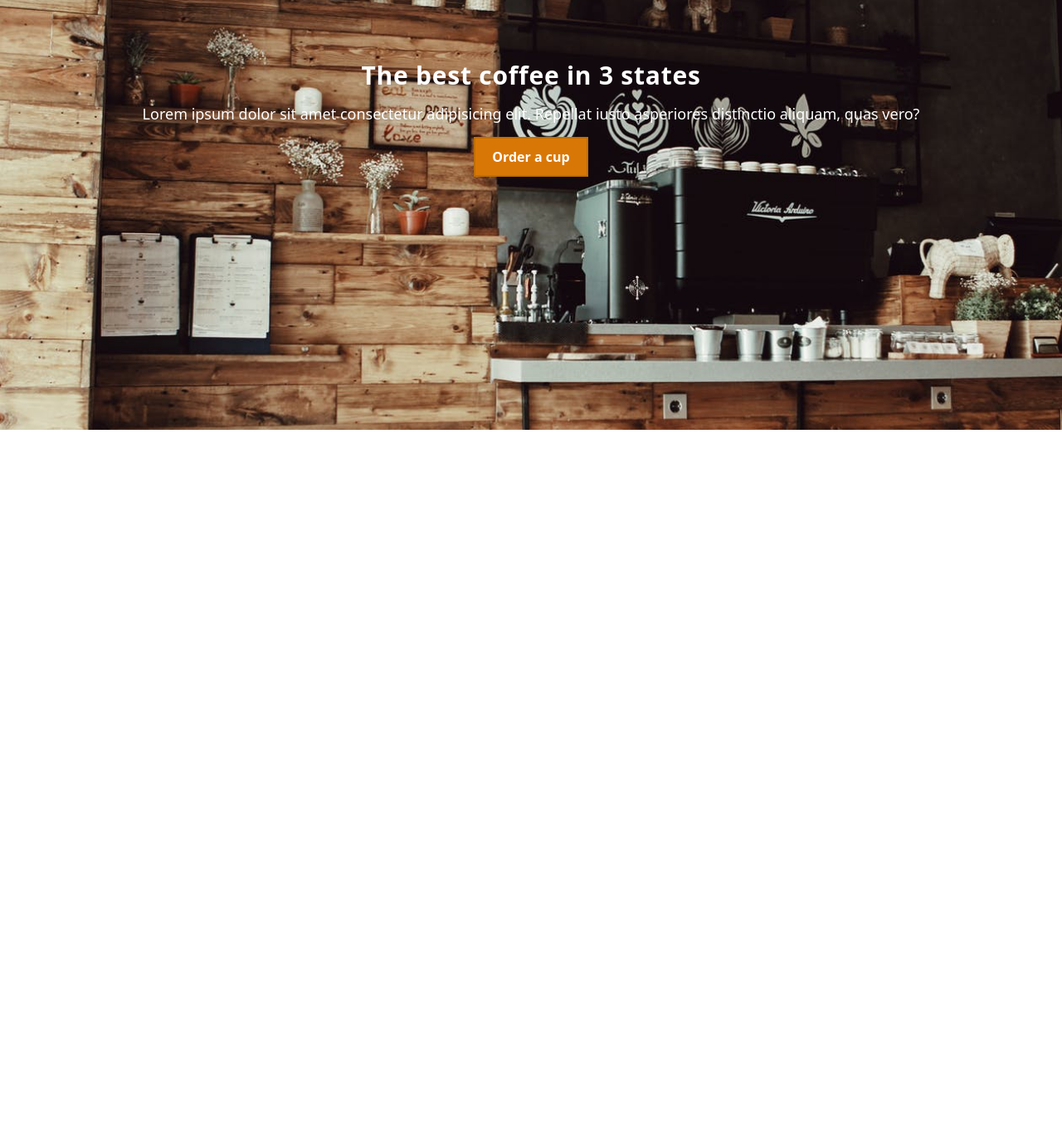
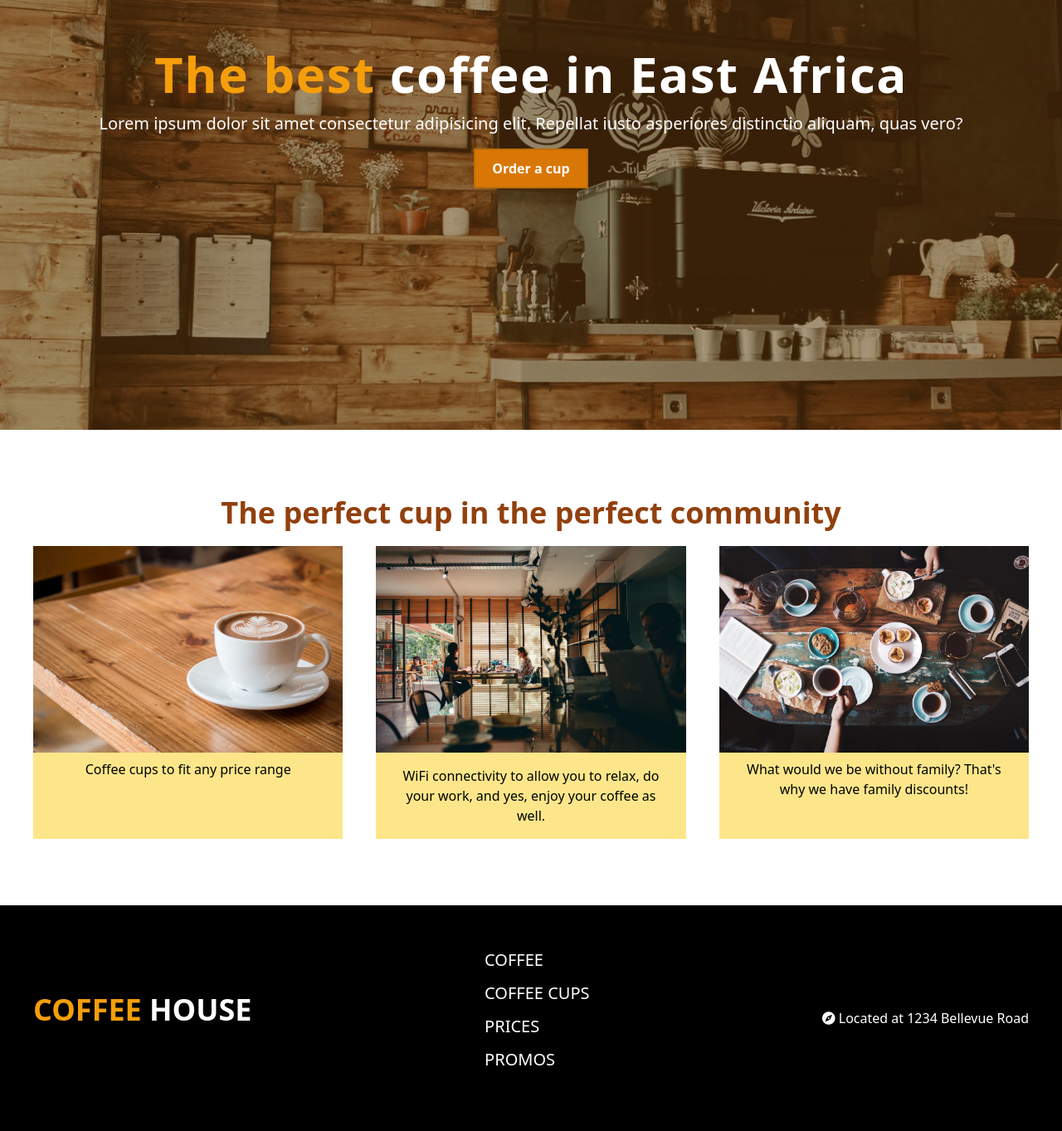
Before and after one commit to SankThomas/design-hub, a plain HTML site: page coffee/dist/index.html in a window 1280 px wide. Shown: the part 320-1683 px from the top of the page at 83% size. Before the commit the page ends 838 px from the top, so only its background shows below. Drawn offline with nearby package versions, Linux system fonts and the light colour scheme.

Commit message:
add mobile hero image, finish landing page

```diff
--- a/coffee/dist/coffee-style.css
+++ b/coffee/dist/coffee-style.css
@@ -1,5 +1,5 @@
 .showcase {
-  background: url('./images/coffee-hero.jpeg') no-repeat right/cover;
+  background: url('./images/coffee-hero-mobile.png') no-repeat right/cover;
   height: 750px;
 }
 
@@ -9,6 +9,7 @@
   align-items: center;
   justify-content: center;
   height: 750px;
+  background-color: rgba(95, 55, 2, 0.5);
 }
 
 .btn {
@@ -21,3 +22,13 @@
   background-color: transparent;
   color: rgb(190, 110, 6);
 }
+
+@media (min-width: 640px) {
+  .showcase {
+    background: url('./images/coffee-hero.jpeg') no-repeat center/cover;
+  }
+}
+
+/* @media (min-width: 768px) {
+
+} */
--- a/coffee/dist/index.html
+++ b/coffee/dist/index.html
@@ -63,15 +63,69 @@
     <!-- Showcase -->
     <section class="showcase">
       <div class="overlay text-white text-center px-10">
-        <h1 class="text-3xl mb-4 font-bold tracking-wide">
-          The best coffee in 3 states
+        <h1
+          class="text-4xl mb-4 font-bold tracking-wide lg:text-6xl 2xl:text-8xl"
+        >
+          <span class="text-yellow-500">The best</span>
+          coffee in East Africa
         </h1>
-        <p class="leading-6 text-lg mb-4">
+        <p class="leading-6 text-lg mb-4 md:text-xl">
           Lorem ipsum dolor sit amet consectetur adipisicing elit. Repellat
           iusto asperiores distinctio aliquam, quas vero?
         </p>
         <button class="btn bg-yellow-600 font-bold">Order a cup</button>
       </div>
     </section>
+
+    <!-- Grid -->
+    <section class="px-10 py-20 text-center">
+      <h3
+        class="text-2xl font-bold mb-5 text-yellow-800 sm:text-3xl lg:text-4xl"
+      >
+        The perfect cup in the perfect community
+      </h3>
+      <div class="grid grid-cols-1 gap-10 sm:grid-cols-2 lg:grid-cols-3">
+        <div class="bg-yellow-200">
+          <img src="./images/coffee-cup.jpeg" alt="" />
+          <p class="py-2 px-5">Coffee cups to fit any price range</p>
+        </div>
+        <div class="bg-yellow-200">
+          <img src="./images/coffee-community.jpeg" alt="" />
+          <p class="py-4 px-5">
+            WiFi connectivity to allow you to relax, do your work, and yes,
+            enjoy your coffee as well.
+          </p>
+        </div>
+        <div class="bg-yellow-200">
+          <img src="./images/coffee-family.jpeg" alt="" />
+          <p class="py-2 px-5">
+            What would we be without family? That's why we have family
+            discounts!
+          </p>
+        </div>
+      </div>
+    </section>
+
+    <!-- Footer -->
+    <footer
+      class="bg-black p-10 text-white sm:flex sm:flex-wrap sm:items-center sm:justify-between"
+    >
+      <h3 class="uppercase font-bold text-4xl mb-5">
+        <span class="text-yellow-500">Coffee</span>
+        House
+      </h3>
+
+      <ul class="mb-5 uppercase text-xl sm:mx-10">
+        <li class="my-3"><a href="#">Coffee</a></li>
+        <li class="my-3"><a href="#">Coffee Cups</a></li>
+        <li class="my-3"><a href="#">Prices</a></li>
+        <li class="my-3"><a href="#">Promos</a></li>
+      </ul>
+
+      <p class="">
+        <i class="fas fa-compass"></i>
+        Located at 1234 Bellevue Road
+      </p>
+    </footer>
   </body>
 </html>
```
Also changed, not shown: coffee/dist/images/coffee-hero-mobile.png (added).
